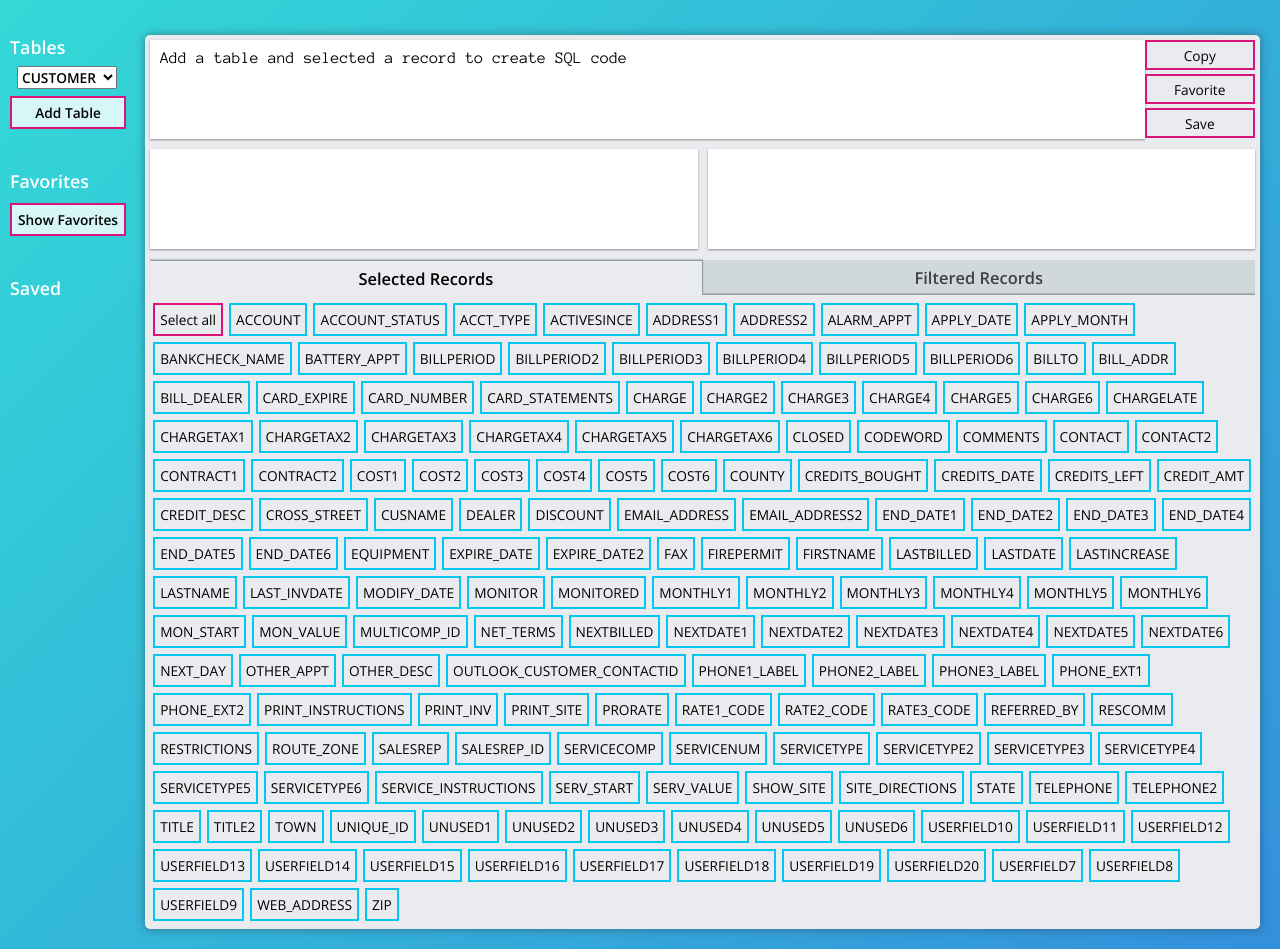
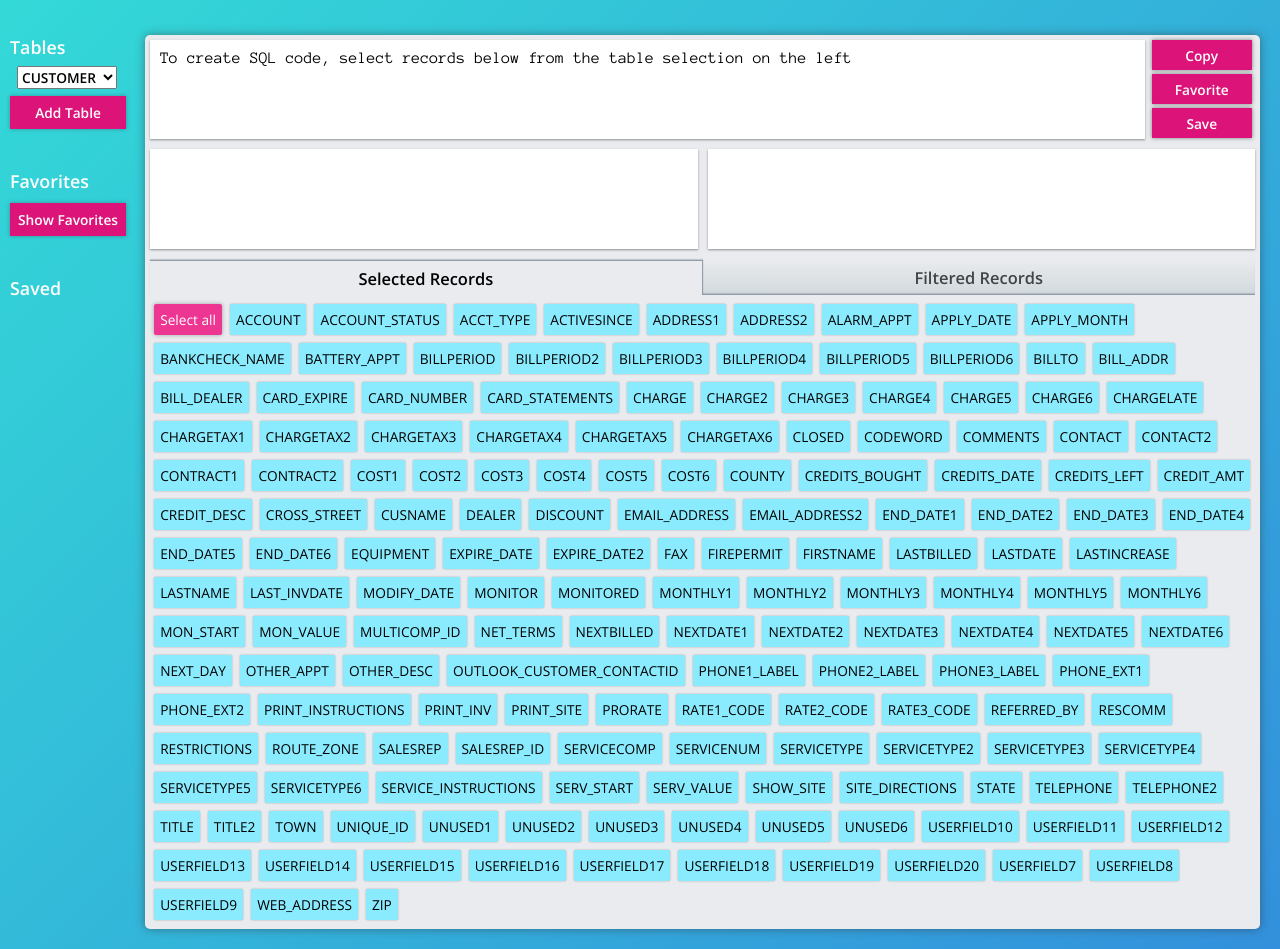
Before and after one commit to ttches/sql-gui, a React (Create React App) app: page / in a window 1280 px wide. Built offline with nearby package versions, Linux system fonts and the light colour scheme.

Commit message:
Finished styling 2.0

```diff
--- a/src/containers/ConsoleContainer.js
+++ b/src/containers/ConsoleContainer.js
@@ -20,7 +20,7 @@ class ConsoleContainer extends Component {
   //This is all done in strings because the styling was difficult with multiple arrays
   renderSQLScript(selected) {
     if (this.props.selected.targets < 1) {
-      return `<span>Add a table and selected a record to create SQL code</span>`
+      return `<span>To create SQL code, select records below from the table selection on the left</span>`
     }
     return (
       `<div>
--- a/src/index.css
+++ b/src/index.css
@@ -257,18 +257,21 @@ body {
   margin-bottom: 4px;
 }
 .console-buttons .console-button {
-  border: 2px solid #dc1479;
-  background-color: transparent;
-  width: 100%;
+  background-color: #dc1479;
+  border: none;
+  -webkit-box-shadow: 0px 0px 4px 0px rgba(50,50,50,0.6);
+  box-shadow: 0px 0px 4px 0px rgba(50,50,50,0.6);
+  color: #fff;
+  font-weight: 600;
   height: 30px;
+  margin-left: 7px;
+  width: calc(100% - 10px);
 }
 .console-buttons .console-button:hover {
-  background-color: #dc1479;
-  color: #fff;
+  background-color: #c5126c;
 }
 .console-buttons .console-button:active {
   background-color: #ad105f;
-  color: #fff;
 }
 .container {
   display: -webkit-box;
@@ -345,20 +348,20 @@ body {
   width: 150px;
 }
 .left-panel .left-buttons {
-  background-color: rgba(255,255,255,0.8);
-  border: 2px solid #dc1479;
-  color: #000;
+  background-color: #dc1479;
+  border: none;
+  -webkit-box-shadow: 0px 0px 4px 0px rgba(50,50,50,0.4);
+  box-shadow: 0px 0px 4px 0px rgba(50,50,50,0.4);
+  color: #fff;
   margin: 5px 10px;
-  padding: 5px 0px;
+  padding: 7px 0px;
   width: 80%;
 }
 .left-panel .left-buttons:hover {
-  background-color: #dc1479;
-  color: #fff;
+  background-color: #c5126c;
 }
 .left-panel .left-buttons:active {
   background-color: #ad105f;
-  color: #fff;
 }
 .left-panel .title {
   color: #fff;
@@ -385,7 +388,7 @@ body {
 .left-panel .table-tab:hover,
 .left-panel .favorite-tab:hover,
 .left-panel .saved-tab:hover {
-  background-color: rgba(0,0,0,0.2);
+  border-bottom: 2px solid #dc1479;
   cursor: pointer;
   color: #fff;
 }
@@ -428,29 +431,47 @@ body {
   display: inline-block;
 }
 .records-container button {
-  background-color: rgba(255,255,255,0);
-  border: 2px solid #dc1479;
-  color: #000;
-  margin: 3px;
-  padding: 5px;
+  background-color: #ed3692;
+  border-radius: 2px;
+  -webkit-box-shadow: 0px 0px 4px 0px rgba(50,50,50,0.4);
+  box-shadow: 0px 0px 4px 0px rgba(50,50,50,0.4);
+  border: none;
+  color: #fff;
+  margin: 4px;
+  padding: 6px;
+}
+.records-container button:active {
+  background-color: #c5126c;
+  -webkit-box-shadow: inset 0px 0px 4px 0px rgba(50,50,50,0.8);
+  box-shadow: inset 0px 0px 4px 0px rgba(50,50,50,0.8);
 }
 .records-container button:hover {
   background-color: #dc1479;
   color: #fff;
   cursor: pointer;
 }
+.records-container button:focus {
+  outline: none;
+}
 .records .record-button {
-  border: 2px solid #03c7ec;
+  background-color: #8aebfe;
+  border-radius: 2px;
+  -webkit-box-shadow: 0px 0px 2px 0px rgba(50,50,50,0.4);
+  box-shadow: 0px 0px 2px 0px rgba(50,50,50,0.4);
   display: inline-block;
-  margin: 3px;
-  padding: 5px;
+  margin: 4px;
+  padding: 6px;
   -webkit-user-select: none;
   -moz-user-select: none;
   -ms-user-select: none;
   user-select: none;
 }
+.records .record-button:active {
+  -webkit-box-shadow: inset 0px 0px 4px 0px rgba(50,50,50,0.8);
+  box-shadow: inset 0px 0px 4px 0px rgba(50,50,50,0.8);
+}
 .records .record-button:hover {
-  background-color: #03c7ec;
+  background-color: #3fdefd;
   color: #fff;
   cursor: pointer;
 }
@@ -461,6 +482,10 @@ body {
 .records .record-button-selected {
   background-color: #03c7ec;
   color: #fff;
+}
+.records .record-button-selected:hover {
+  background-color: #3fdefd;
+  color: #000;
 }
 .records .filter-not {
   background-color: #f06;
@@ -563,12 +588,16 @@ body {
   color: #000;
 }
 .unfocused-record-tab {
-  background-color: rgba(0,55,66,0.1);
+  background: -webkit-linear-gradient(hsla(190,100%,13%,0), hsla(190,100%,13%,0.1));
+  background: -moz-linear-gradient(hsla(190,100%,13%,0), hsla(190,100%,13%,0.1));
+  background: -o-linear-gradient(hsla(190,100%,13%,0), hsla(190,100%,13%,0.1));
+  background: -ms-linear-gradient(hsla(190,100%,13%,0), hsla(190,100%,13%,0.1));
+  background: linear-gradient(hsla(190,100%,13%,0), hsla(190,100%,13%,0.1));
   border-bottom: 1px solid #939dab;
   -webkit-box-shadow: inset 0px -1px 1px 0px rgba(50,50,50,0.2);
   box-shadow: inset 0px -1px 1px 0px rgba(50,50,50,0.2);
   color: rgba(0,0,0,0.7);
 }
 .unfocused-record-tab:hover {
-  background-color: rgba(255,255,255,0);
+  background: rgba(255,255,255,0);
 }
```
Also changed, not shown: src/styles/components/console.styl (+9 -7 lines), src/styles/components/left-panel.styl (+7 -9 lines), src/styles/components/records.styl (+25 -11 lines), 1 other file (tests, documents, lock files or other folders).
